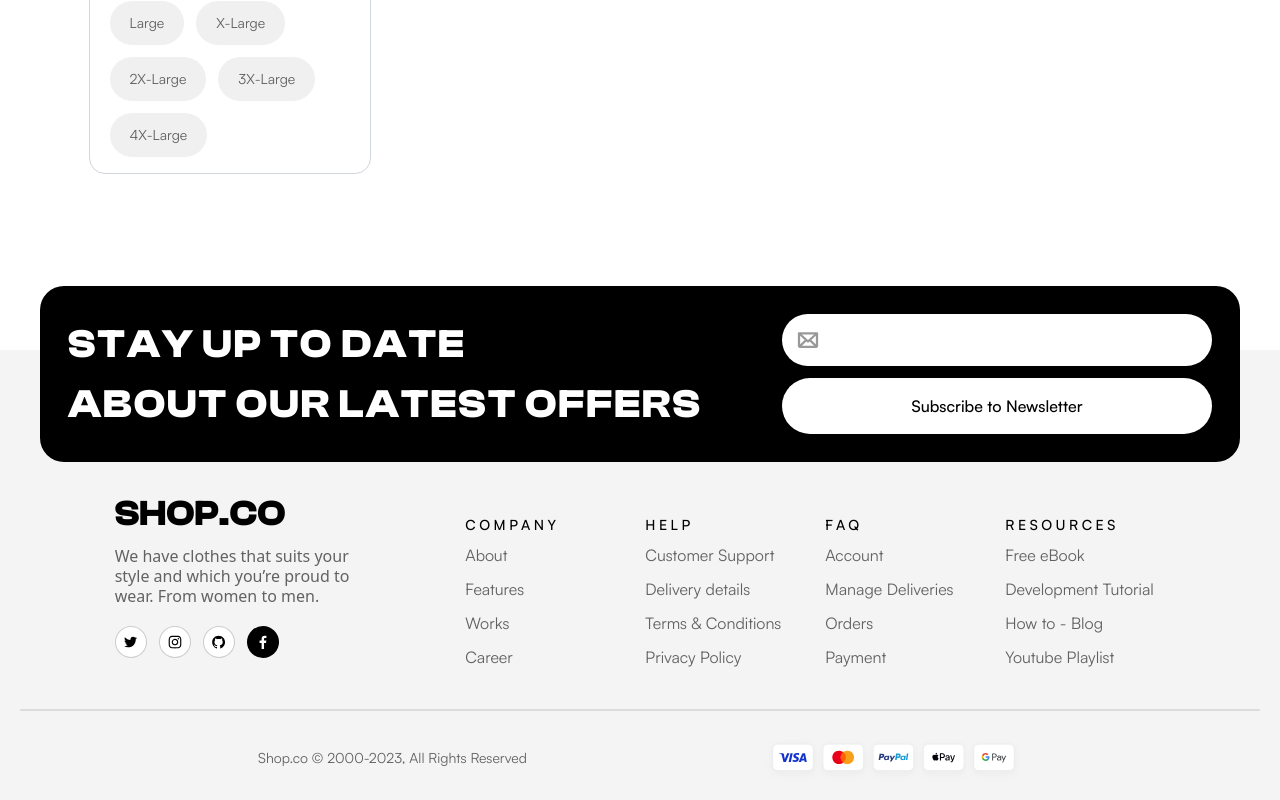
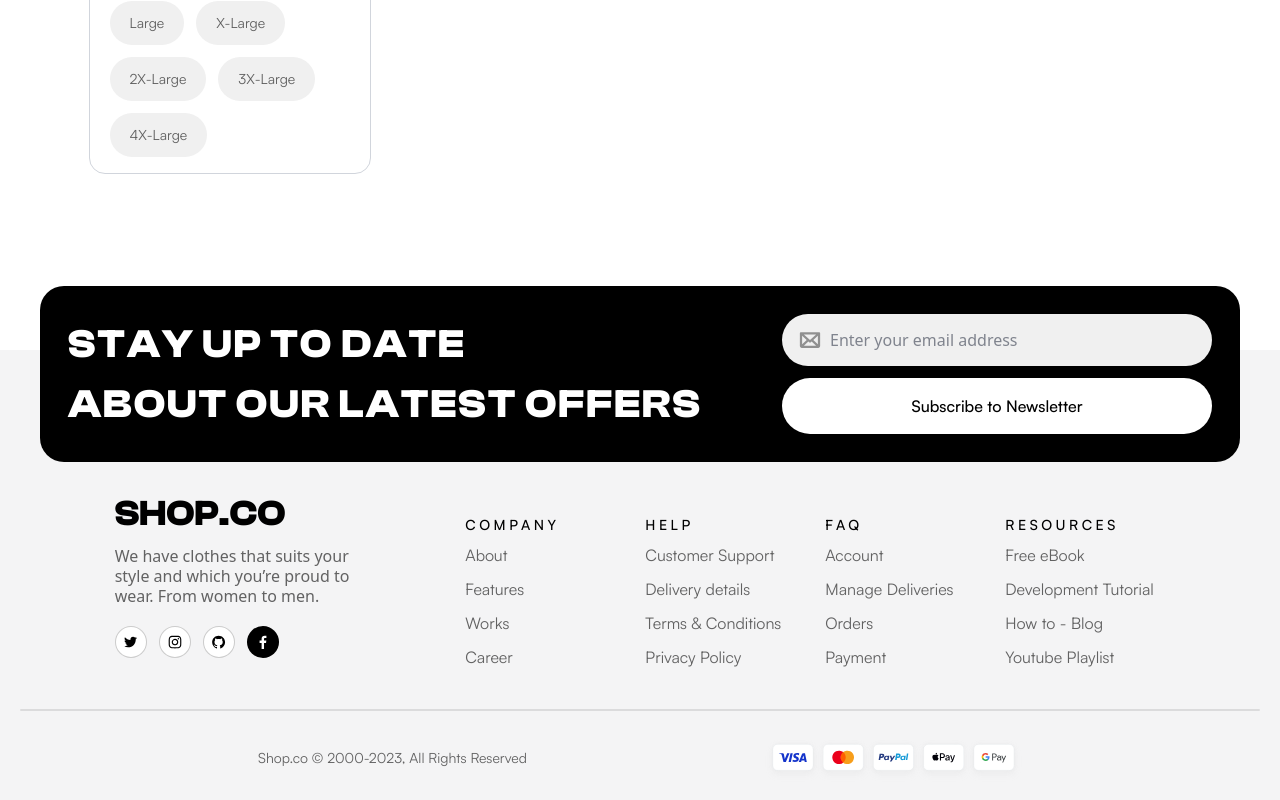
Before and after one commit to sepehrsharafi/vendr-onlinestore, a Next.js app: page /inventory in a window 1280 px wide. Shown: the part 953-1753 px from the top of the page. Built offline with nearby package versions, Linux system fonts and the light colour scheme.

Commit message:
Task: Fixed the text inputs to adhear to the design

```diff
--- a/src/app/cart/page.js
+++ b/src/app/cart/page.js
@@ -166,21 +166,31 @@ export default function Page() {
               <span className="">Total</span>
               <span className="text-xl font-bold">${totalPriceSum}</span>
             </div>
-            <div className="flex flex-row items-center justify-between">
-              <div className="relative bg-gray-200 rounded-full p-3">
+            <div className="flex flex-row gap-3 items-center justify-between">
+              <div className="w-full h-[48px] xl:h-[52px] bg-[#F0F0F0] rounded-full">
+                <div className="relative h-full flex items-center">
+                  <input
+                    type="text"
+                    placeholder="Add promo code"
+                    className="pr-4 pl-12 py-3 text-slate-900 rounded w-full h-full text-base font-normal outline-0"
+                  />
+
+                  <div className="absolute left-4">
                     <svg
-                  className="h-5 w-5 absolute top-[14px] left-[14px]"
-                  viewBox="0 0 20 20"
+                      width="24"
+                      height="24"
+                      viewBox="0 0 24 24"
                       fill="none"
                       xmlns="http://www.w3.org/2000/svg"
                     >
                       <path
-                    d="M19.2305 10.4047L11.4711 2.64532C11.3264 2.4997 11.1543 2.38424 10.9647 2.30565C10.775 2.22707 10.5717 2.18691 10.3664 2.18751H3.12501C2.87637 2.18751 2.63791 2.28628 2.46209 2.46209C2.28628 2.63791 2.18751 2.87637 2.18751 3.12501V10.3664C2.18691 10.5717 2.22707 10.775 2.30565 10.9647C2.38424 11.1543 2.4997 11.3264 2.64532 11.4711L10.4047 19.2305C10.6977 19.5234 11.0951 19.688 11.5094 19.688C11.9237 19.688 12.3211 19.5234 12.6141 19.2305L19.2305 12.6141C19.5234 12.3211 19.688 11.9237 19.688 11.5094C19.688 11.0951 19.5234 10.6977 19.2305 10.4047ZM11.5094 17.6836L4.06251 10.2344V4.06251H10.2344L17.6813 11.5094L11.5094 17.6836ZM7.81251 6.56251C7.81251 6.80973 7.7392 7.05141 7.60184 7.25697C7.46449 7.46253 7.26927 7.62275 7.04086 7.71736C6.81245 7.81197 6.56112 7.83672 6.31864 7.78849C6.07617 7.74026 5.85344 7.62121 5.67862 7.44639C5.50381 7.27157 5.38476 7.04885 5.33652 6.80637C5.28829 6.56389 5.31305 6.31256 5.40766 6.08415C5.50227 5.85574 5.66248 5.66052 5.86804 5.52317C6.07361 5.38582 6.31528 5.31251 6.56251 5.31251C6.89403 5.31251 7.21197 5.4442 7.44639 5.67862C7.68081 5.91304 7.81251 6.23099 7.81251 6.56251Z"
+                        d="M23.0766 12.4857L13.7653 3.17444C13.5917 2.9997 13.3851 2.86115 13.1576 2.76685C12.93 2.67254 12.686 2.62435 12.4397 2.62507H3.75001C3.45164 2.62507 3.16549 2.7436 2.95451 2.95457C2.74353 3.16555 2.62501 3.4517 2.62501 3.75007V12.4398C2.62429 12.6861 2.67248 12.9301 2.76679 13.1576C2.86109 13.3852 2.99963 13.5918 3.17438 13.7654L12.4856 23.0766C12.8372 23.4281 13.3141 23.6256 13.8113 23.6256C14.3084 23.6256 14.7853 23.4281 15.1369 23.0766L23.0766 15.1369C23.4281 14.7853 23.6255 14.3085 23.6255 13.8113C23.6255 13.3141 23.4281 12.8373 23.0766 12.4857ZM13.8113 21.2204L4.87501 12.2813V4.87507H12.2813L21.2175 13.8113L13.8113 21.2204ZM9.37501 7.87507C9.37501 8.17174 9.28703 8.46175 9.12221 8.70842C8.95739 8.9551 8.72312 9.14736 8.44903 9.26089C8.17494 9.37442 7.87334 9.40412 7.58237 9.34625C7.2914 9.28837 7.02413 9.14551 6.81435 8.93573C6.60457 8.72595 6.46171 8.45868 6.40383 8.1677C6.34595 7.87673 6.37566 7.57513 6.48919 7.30104C6.60272 7.02695 6.79498 6.79269 7.04165 6.62786C7.28833 6.46304 7.57834 6.37507 7.87501 6.37507C8.27283 6.37507 8.65436 6.5331 8.93567 6.81441C9.21697 7.09571 9.37501 7.47724 9.37501 7.87507Z"
                         fill="black"
-                    fillOpacity="0.4"
+                        fill-opacity="0.4"
                       />
                     </svg>
-                <input type="text" className="ml-8 -mr-24" />
+                  </div>
+                </div>
               </div>
               <button className="font-medium bg-black text-white text-center py-3 px-6 rounded-full">
                 Apply
--- a/src/app/ui/filter-mobile.jsx
+++ b/src/app/ui/filter-mobile.jsx
@@ -34,8 +34,12 @@ export default function FilterMobile() {
   return (
     <>
       {isOpen && (
-        <div className="overflow-clip  z-50 ">
-          <div className="fixed bottom-0 left-0 flex flex-col gap-4 h-4/6 w-full overflow-auto p-5 bg-white rounded-t-3xl">
+        <div className="overflow-clip z-50">
+          <div className="absolute top-0 left-0 h-full bg-black/40 w-full" />
+          <div
+            style={{ scrollbarWidth: "none" }}
+            className="fixed bottom-0 left-0 flex flex-col gap-4 h-4/6 w-full overflow-auto p-5 bg-white rounded-t-3xl"
+          >
             <div className="w-full  flex flex-row items-center justify-between">
               <span className="text-xl font-bold">Filters</span>
               <svg
@@ -181,6 +185,9 @@ export default function FilterMobile() {
                 <SizeItem size="4X-Large" />
               </div>
             </div>
+            <button className="text-lg font-medium bg-black w-full text-white py-4 rounded-full">
+              Apply
+            </button>
           </div>
         </div>
       )}
--- a/src/app/ui/root-layout/footer.jsx
+++ b/src/app/ui/root-layout/footer.jsx
@@ -24,9 +24,16 @@ export default function Footer() {
             ABOUT OUR LATEST OFFERS
           </span>
           <div className="flex flex-col gap-3 w-full max-w-[430px] relative">
-            <div className="bg-white rounded-full">
+            <div className="w-full h-[48px] xl:h-[52px] bg-[#F0F0F0] rounded-full">
+              <div className="relative h-full flex items-center">
+                <input
+                  type="text"
+                  placeholder="Enter your email address"
+                  className="pr-4 pl-12 py-3 text-slate-900 rounded w-full h-full text-base font-normal outline-0"
+                />
+
+                <div className="absolute left-4">
                   <svg
-                className="absolute top-[14px] left-[14px]"
                     width="24"
                     height="24"
                     viewBox="0 0 24 24"
@@ -39,11 +46,8 @@ export default function Footer() {
                       fillOpacity="0.4"
                     />
                   </svg>
-
-              <input
-                type="text"
-                className="font-satoshi mx-9 mr-0 w-full text-[16px] xl:text-lg p-3  focus:outline-none"
-              />
+                </div>
+              </div>
             </div>
             <button className="font-satoshi font-medium text-[14px] xl:text-[16px] w-full py-4 bg-white rounded-full">
               Subscribe to Newsletter
--- a/src/app/ui/root-layout/header.jsx
+++ b/src/app/ui/root-layout/header.jsx
@@ -159,7 +159,6 @@ export default function Header() {
               <span>On Sale</span>
             </Link>
             <Link href={`/inventory`}>
-              {" "}
               <span>New Arrivals</span>
             </Link>
             <Link href={`/inventory`}>
@@ -172,7 +171,7 @@ export default function Header() {
                 <input
                   type="text"
                   placeholder="Search for products..."
-                  className="pr-4 pl-12 py-3 text-sm text-slate-900 rounded w-full outline-[#333]"
+                  className="pr-4 pl-12 py-3 text-sm text-slate-900 rounded w-full outline-0"
                 />
 
                 <div className="absolute left-4">
```
Lines whose indentation alone changed are shown as unchanged.
